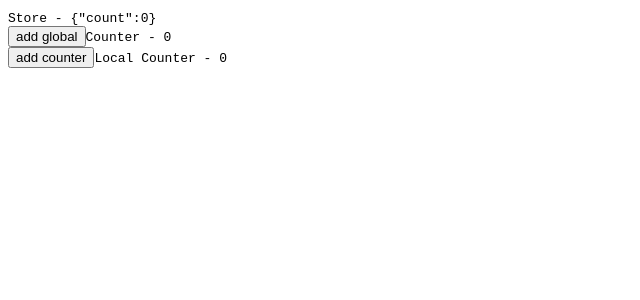
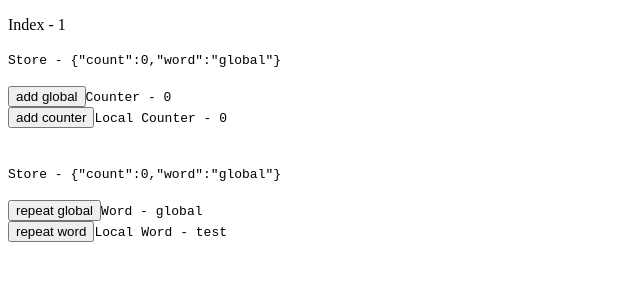
Before and after one commit to walze/flux-context-hooks-example, a React (Vite) app: page / in a window 1280 px wide. Shown: the top 300 px of the page, without its empty margins (0-640 px from the left). Built offline with nearby package versions, Linux system fonts and the light colour scheme.

Commit message:
added new component

```diff
--- a/index.html
+++ b/index.html
@@ -5,6 +5,13 @@
     <meta name="viewport" content="width=device-width, initial-scale=1.0">
     <meta http-equiv="X-UA-Compatible" content="ie=edge">
     <title>Flux Hooks Context</title>
+
+
+    <style>
+        * {
+            word-wrap: break-word;
+        }
+    </style>
 </head>
 <body>
 
--- a/src/Actions.jsx
+++ b/src/Actions.jsx
@@ -4,7 +4,7 @@ import { objectKeys } from './helpers'
 const ACTION_TYPES_DECLARATIONS = {
     ADD_COUNTER: 0,
     REMOVE_COUNTER: 0,
-    TEST: '',
+    REPEAT_WORD: '',
 }
 
 const ACTION_TYPES_ARRAY = objectKeys(ACTION_TYPES_DECLARATIONS)
--- a/src/App.jsx
+++ b/src/App.jsx
@@ -1,9 +1,13 @@
 import React from 'react'
 import { Counter } from './Counter'
+import { Repeater } from './Repeater'
 
 export const App = () => {
 
     return (
-        <Counter></Counter>
+        <>
+            <Counter index={1}></Counter>
+            <Repeater word={'test'}></Repeater>
+        </>
     );
 }
--- a/src/Counter.jsx
+++ b/src/Counter.jsx
@@ -2,22 +2,30 @@ import React, { useState } from 'react'
 import { useActions } from './Actions';
 import { connectStore } from './Store';
 
+
+
 /**
- * @param { import('./Store').ConnectedStore<{nice: string}> } props
+ * @param { import('./Store').ConnectedStore<ICounterProps> } props
  */
 const counter = (props) => {
-    const { store } = props
+    const { store, index } = props
     const { ADD_COUNTER } = useActions();
 
     const [localCount, setLocalCount] = useState(0)
+    const localAdd = () => setLocalCount(localCount + localCount || 1)
 
     const click = () => ADD_COUNTER(store.count || 1)
-    const localAdd = () => setLocalCount(localCount + localCount || 1)
+
+    const storeJSON = JSON.stringify(store)
+
+    console.log('counter rendered')
 
     return (
         <>
-            <code>Store - {JSON.stringify(store)}</code>
+            <p>Index - {index}</p>
+            <code>Store - {storeJSON}</code>
 
+            <br />
             <br />
 
             <button onClick={click}>add global</button>
@@ -27,8 +35,20 @@ const counter = (props) => {
 
             <button onClick={localAdd}>add counter</button>
             <code>Local Counter - {localCount}</code>
+
+            <br />
+            <br />
+            <br />
         </>
     );
 }
 
 export const Counter = connectStore(counter)
+
+
+
+/**
+ * @typedef { {
+ *      index: number,
+ *  } } ICounterProps
+ */
--- /dev/null
+++ b/src/Repeater.jsx
@@ -0,0 +1,53 @@
+import React, { useState } from 'react'
+import { useActions } from './Actions';
+import { connectStore } from './Store';
+
+
+
+/**
+ * @param { import('./Store').ConnectedStore<IRepeaterProps> } props
+ */
+const repeater = (props) => {
+  const { store, word } = props
+  const { REPEAT_WORD } = useActions();
+
+  const [localWord, setLocalWord] = useState(word)
+  const localRepeat = () => setLocalWord(localWord + localWord)
+
+  const click = () => REPEAT_WORD(store.word + store.word)
+
+  const storeJSON = JSON.stringify(store)
+
+  console.log('repeater rendered')
+
+  return (
+    <>
+      <code>Store - {storeJSON}</code>
+
+      <br />
+      <br />
+
+      <button onClick={click}>repeat global</button>
+      <code>Word - {store.word}</code>
+
+      <br />
+
+      <button onClick={localRepeat}>repeat word</button>
+      <code>Local Word - {localWord}</code>
+
+      <br />
+      <br />
+      <br />
+    </>
+  );
+}
+
+export const Repeater = connectStore(repeater)
+
+
+
+/**
+ * @typedef { {
+ *      word: string,
+ *  } } IRepeaterProps
+ */
--- a/src/Store.jsx
+++ b/src/Store.jsx
@@ -4,11 +4,13 @@ import { EE } from './EventEmitter';
 import { ACTION_TYPES } from './Actions';
 
 
-const init_state = {
+const INIT_STATE = {
   count: 0,
+  word: 'global',
 };
 
-let mutableState = init_state
+let mutableState = INIT_STATE
+
 
 /**
  * @param { IAction } action
@@ -16,30 +18,41 @@ let mutableState = init_state
 const reducer = (action) => {
   const {
     ADD_COUNTER,
-        REMOVE_COUNTER,
-        TEST
+    REPEAT_WORD
   } = action
 
   const state = { ...mutableState }
 
   if (ADD_COUNTER) {
     state.count += ADD_COUNTER
-    }
 
     return state
   }
+
+  if (REPEAT_WORD) {
+    state.word += REPEAT_WORD
+
+    return state
+  }
+
+  console.error('Unknown Type', action)
+}
+
 
 /**
  * @param { import('eventemitter3').ListenerFn } cb
  */
 const onStoreChange = cb => EE.on('store_change', cb)
 
+
 const getStore = () => ({ ...mutableState })
+
 
 /**
  * @returns { [typeof getStore, typeof onStoreChange] }
  */
 export const useFlux = () => [getStore, onStoreChange]
+
 
 /**
  * @template P
@@ -64,12 +77,12 @@ export const connectStore = c => {
 
 
 EE.on('dispatch', ({ type, payload }) => {
-    if (!(type in ACTION_TYPES)) throw new Error(`Unknown type ${type}`)
-
   mutableState = reducer({ [type]: payload })
 
   EE.emit('store_change', mutableState)
 })
+
+
 
 /**
  * @typedef { Partial<{ [K in import('./Actions').TYPES]: import('./Actions').PAYLOAD_TYPE[K] }> } IAction
@@ -77,5 +90,5 @@ EE.on('dispatch', ({ type, payload }) => {
 
 /**
  * @template P
- * @typedef { P & { store: typeof init_state}} ConnectedStore
+ * @typedef { P & { store: typeof INIT_STATE}} ConnectedStore
  */
```
Lines whose indentation alone changed are shown as unchanged.
